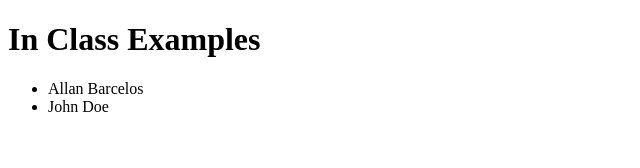
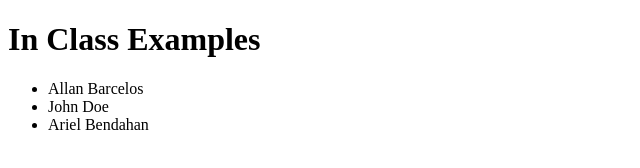
Before and after one commit to allanbarcelos/in-class-2150, a plain HTML site: page index.html in a window 1280 px wide. Shown: the whole page, without its empty margins (0-640 px from the left). Drawn offline with Linux system fonts and the light colour scheme.

Commit message:
Added name

```diff
--- a/index.html
+++ b/index.html
@@ -10,6 +10,7 @@
     <ul>
         <li>Allan Barcelos</li>
         <li>John Doe</li>
+        <li>Ariel Bendahan</li>
     </ul>
 </body>
 </html>
```
